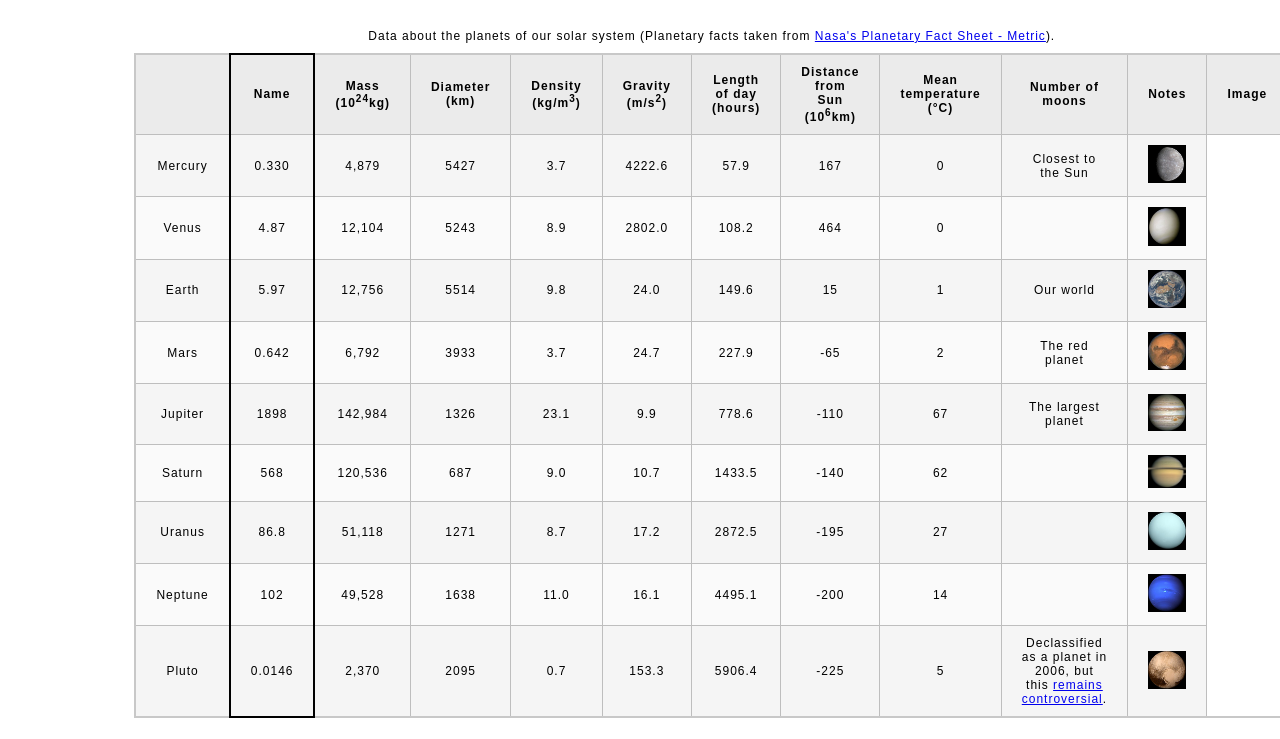
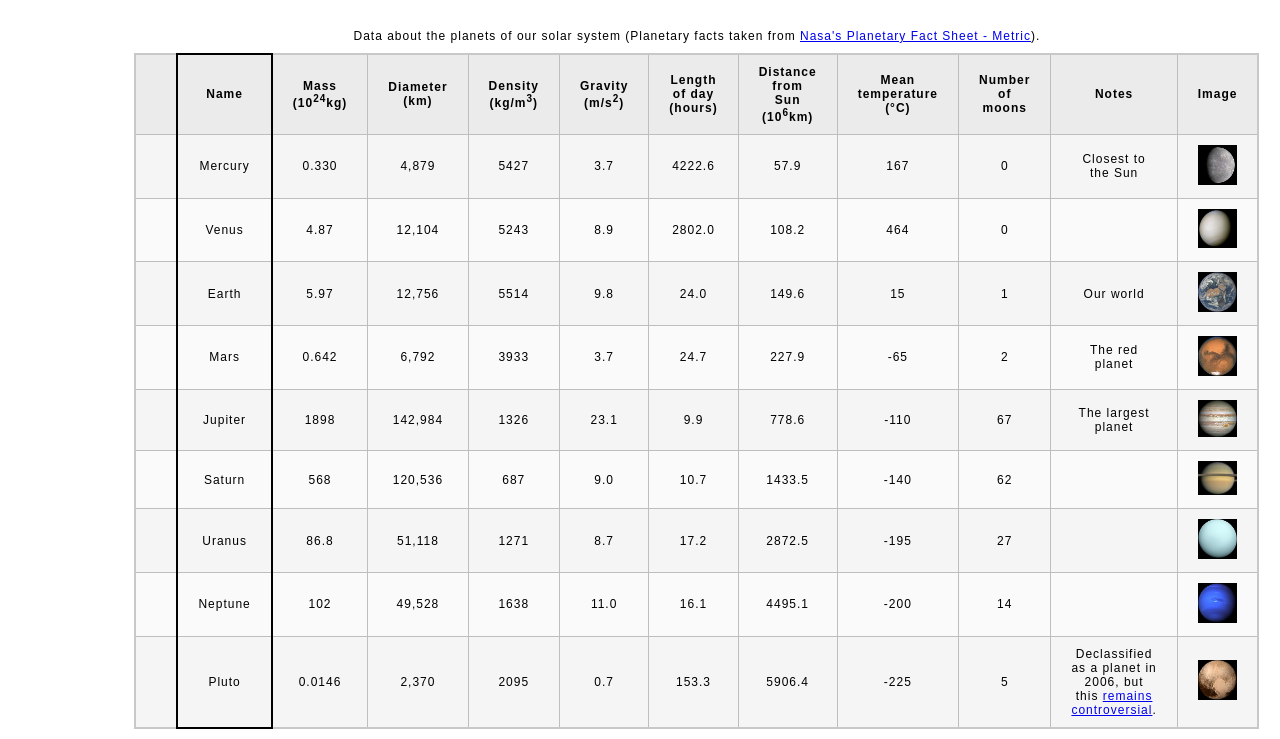
Before and after one commit to MooreAnna/MooreAnna.github.io, a plain HTML site: page planets-table/index.html in a window 1280 px wide. Shown: the part 61-800 px from the top of the page. Drawn offline with Linux system fonts and the light colour scheme.

Commit message:
Update index.html

```diff
--- a/planets-table/index.html
+++ b/planets-table/index.html
@@ -57,6 +57,7 @@
                 <!-- The fourth child of the table element should be the table body element, which will contain the code and content to display rows of data. -->
                 <tbody>
                     <tr>
+                        <td></td>
                         <td>Mercury</td>
                         <td>0.330</td>
                         <td>4,879</td>
@@ -70,6 +71,7 @@
                         <td><img src="images/mercury.jpg" alt="Mercury"> </td>
                     </tr>
                     <tr>
+                        <td></td>
                         <td>Venus</td>
                         <td>4.87</td>
                         <td>12,104</td>
@@ -83,6 +85,7 @@
                         <td><img src="images/venus.jpg" alt="Venus"></td>
                     </tr>
                     <tr>
+                        <td></td>
                         <td>Earth</td>
                         <td>5.97</td>
                         <td>12,756</td>
@@ -96,6 +99,7 @@
                         <td><img src="images/earth.png" alt="Earth"></td>
                     </tr>
                     <tr>
+                        <td></td>
                         <td>Mars</td>
                         <td>0.642</td>
                         <td>6,792</td>
@@ -109,6 +113,7 @@
                         <td><img src="images/mars.jpg" alt="Mars"></td>
                     </tr>
                     <tr>
+                        <td></td>
                         <td>Jupiter</td>
                         <td>1898</td>
                         <td>142,984</td>
@@ -122,6 +127,7 @@
                         <td><img src="images/jupiter.jpg" alt="Jupiter"></td>
                     </tr>
                     <tr>
+                        <td></td>
                         <td>Saturn</td>
                         <td>568</td>
                         <td>120,536</td>
@@ -135,6 +141,7 @@
                         <td><img src="images/saturn.jpg" alt="Saturn"></td>
                     </tr>
                     <tr>
+                        <td></td>
                         <td>Uranus</td>
                         <td>86.8</td>
                         <td>51,118</td>
@@ -148,6 +155,7 @@
                         <td><img src="images/uranus.jpg" alt="Uranus"></td>
                     </tr>
                     <tr>
+                        <td></td>
                         <td>Neptune</td>
                         <td>102</td>
                         <td>49,528</td>
@@ -161,6 +169,7 @@
                         <td><img src="images/neptune.jpg" alt="Neptune"></td>
                     </tr>
                     <tr>
+                        <td></td>
                         <td>Pluto</td>
                         <td>0.0146</td>
                         <td>2,370</td>
```
